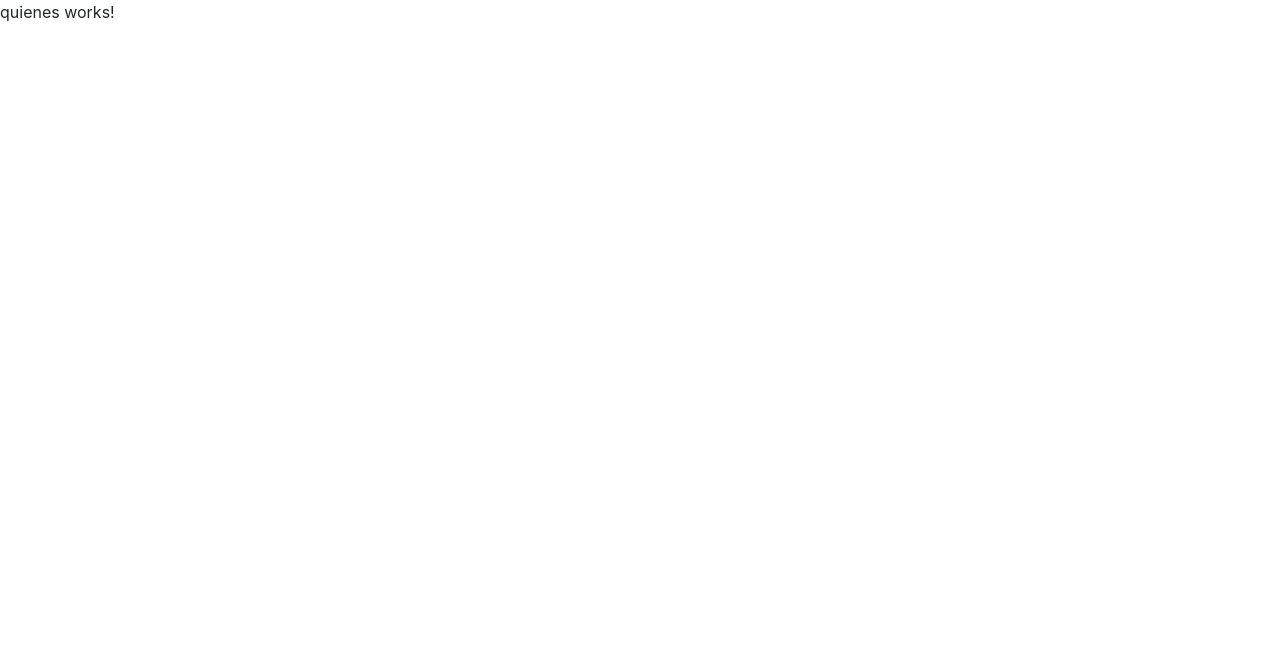
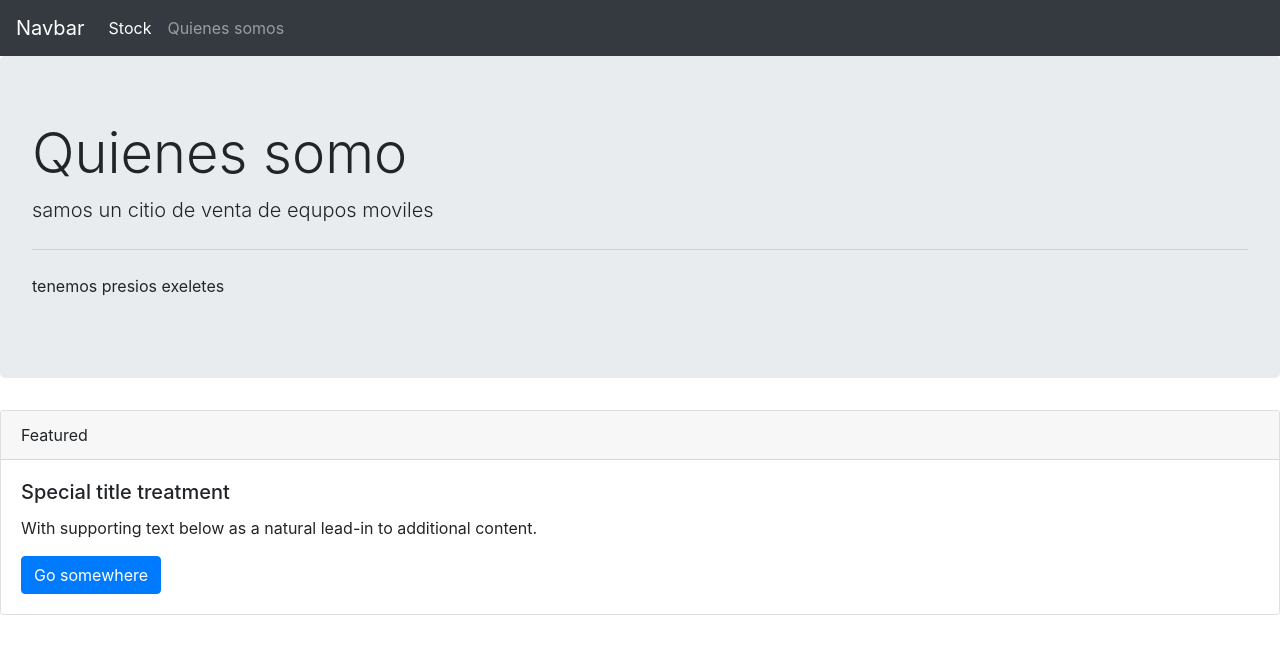
Before and after one commit to jorge18gonzalez/lineas, an Angular app: page /quienes in a window 1280 px wide. Shown: the top 654 px of the page. Built offline with nearby package versions, Linux system fonts and the light colour scheme.

Commit message:
se agrega seccion de quienes somos

```diff
--- a/src/app/header/header.component.html
+++ b/src/app/header/header.component.html
@@ -6,10 +6,10 @@
     <div class="collapse navbar-collapse" id="navbarNavDropdown">
       <ul class="navbar-nav">
         <li class="nav-item active">
-          <a class="nav-link" [routerLink]="['/']">inicio </a>
+          <a class="nav-link" [routerLink]="['/']">Stock </a>
         </li>
         <li class="nav-item">
-          <a class="nav-link" [routerLink]="['/quienes']">Features</a>
+          <a class="nav-link" [routerLink]="['/quienes']">Quienes somos</a>
         </li>
       </ul>
     </div>
--- a/src/app/quienes/quienes.component.html
+++ b/src/app/quienes/quienes.component.html
@@ -1 +1,10 @@
-<p>quienes works!</p>
+<app-header></app-header>
+
+<div class="jumbotron">
+    <h1 class="display-4">Quienes somo</h1>
+    <p class="lead">samos un citio de venta de equpos moviles</p>
+    <hr class="my-4">
+    <p>tenemos presios exeletes</p>
+</div>
+
+<app-footer></app-footer>
```
